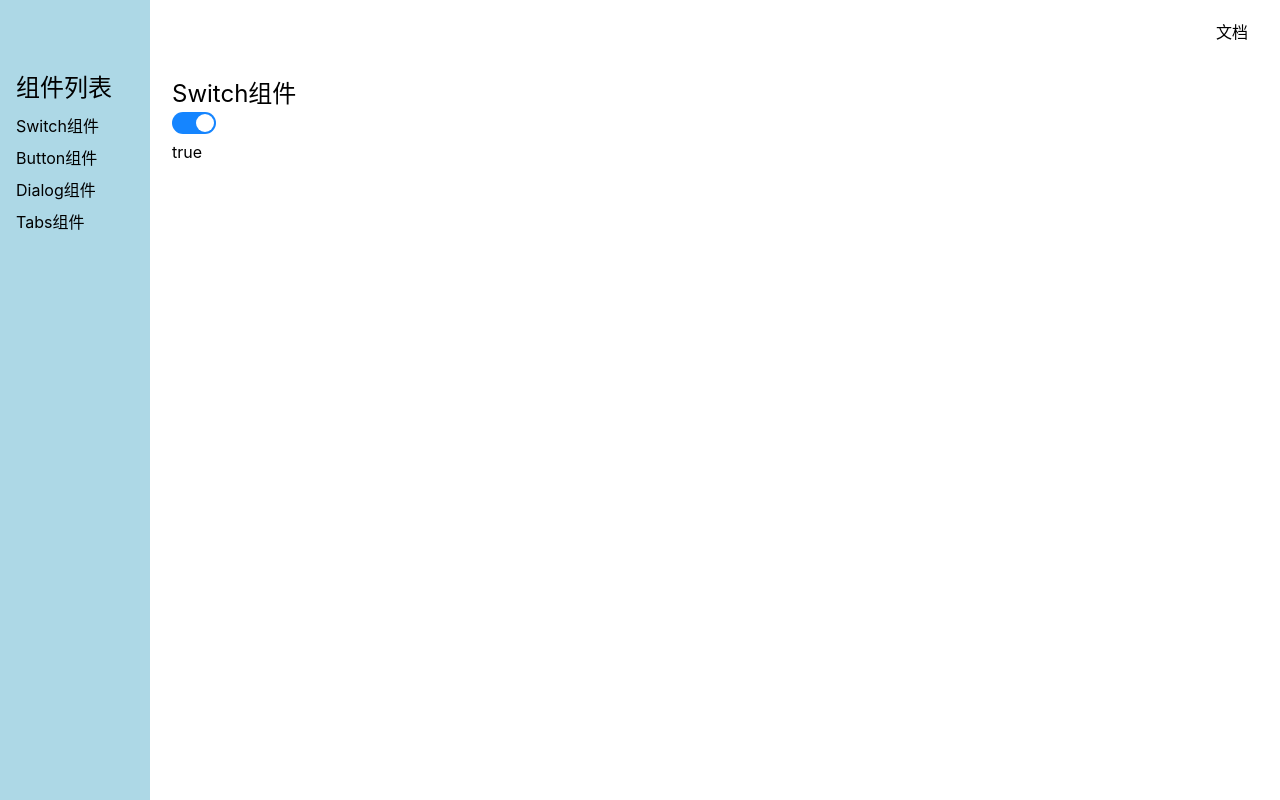
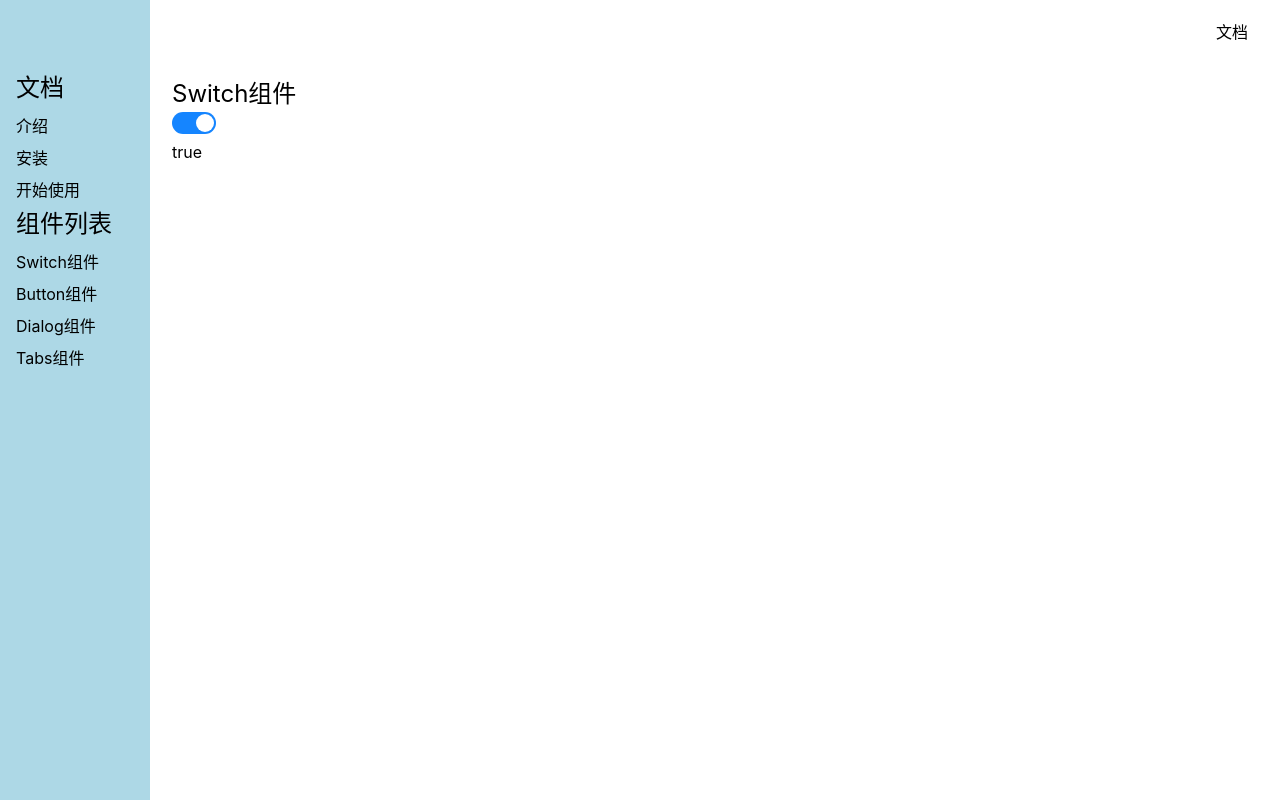
Before and after one commit to yangjindong/taste-ui, a Vue app: page /#/doc/switch in a window 1280 px wide. Built offline with nearby package versions, Linux system fonts and the light colour scheme.

Commit message:
创建路由

```diff
--- a/src/router.ts
+++ b/src/router.ts
@@ -6,6 +6,9 @@
 import DialogDemo from './components/DialogDemo.vue'
 import TabsDemo from './components/TabsDemo.vue'
 import DocDemo from './components/DocDemo.vue'
+import Intro from './views/Intro.vue'
+import Install from './views/Install.vue'
+import GetStarted from './views/GetStarted.vue'
 
 const history = createWebHashHistory()
 export const router = createRouter({
@@ -16,6 +19,9 @@
       path: '/doc',
       component: Doc,
       children: [
+        { path: 'intro', component: Intro },
+        { path: 'install', component: Install },
+        { path: 'get-started', component: GetStarted },
         { path: '', component: DocDemo },
         { path: 'switch', component: SwitchDemo },
         { path: 'button', component: ButtonDemo },
--- a/src/views/Doc.vue
+++ b/src/views/Doc.vue
@@ -3,6 +3,12 @@
     <Topnav :toggleMenuButtonVisible="true" class="nav" />
     <div class="content">
       <aside v-if="asideVisible">
+        <h2>文档</h2>
+        <ol>
+          <li><router-link to="/doc/intro">介绍</router-link></li>
+          <li><router-link to="/doc/install">安装</router-link></li>
+          <li><router-link to="/doc/get-started">开始使用</router-link></li>
+        </ol>
         <h2>组件列表</h2>
         <ol>
           <li><router-link to="/doc/switch">Switch组件</router-link></li>
--- /dev/null
+++ b/src/views/GetStarted.vue
@@ -0,0 +1,3 @@
+<template>
+  <div>GetStarted</div>
+</template>
--- /dev/null
+++ b/src/views/Install.vue
@@ -0,0 +1,3 @@
+<template>
+  <div>Install</div>
+</template>
--- /dev/null
+++ b/src/views/Intro.vue
@@ -0,0 +1,3 @@
+<template>
+  <div>Intro</div>
+</template>
```
